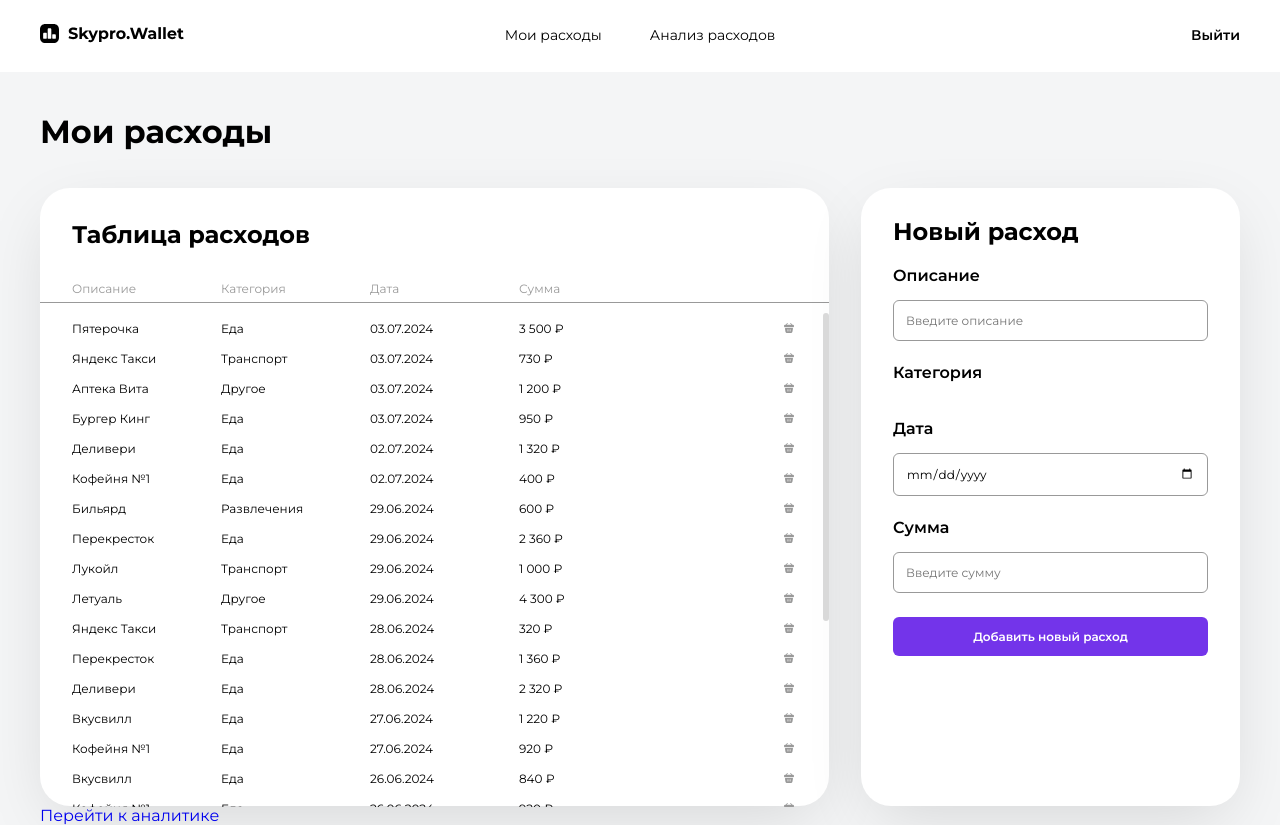
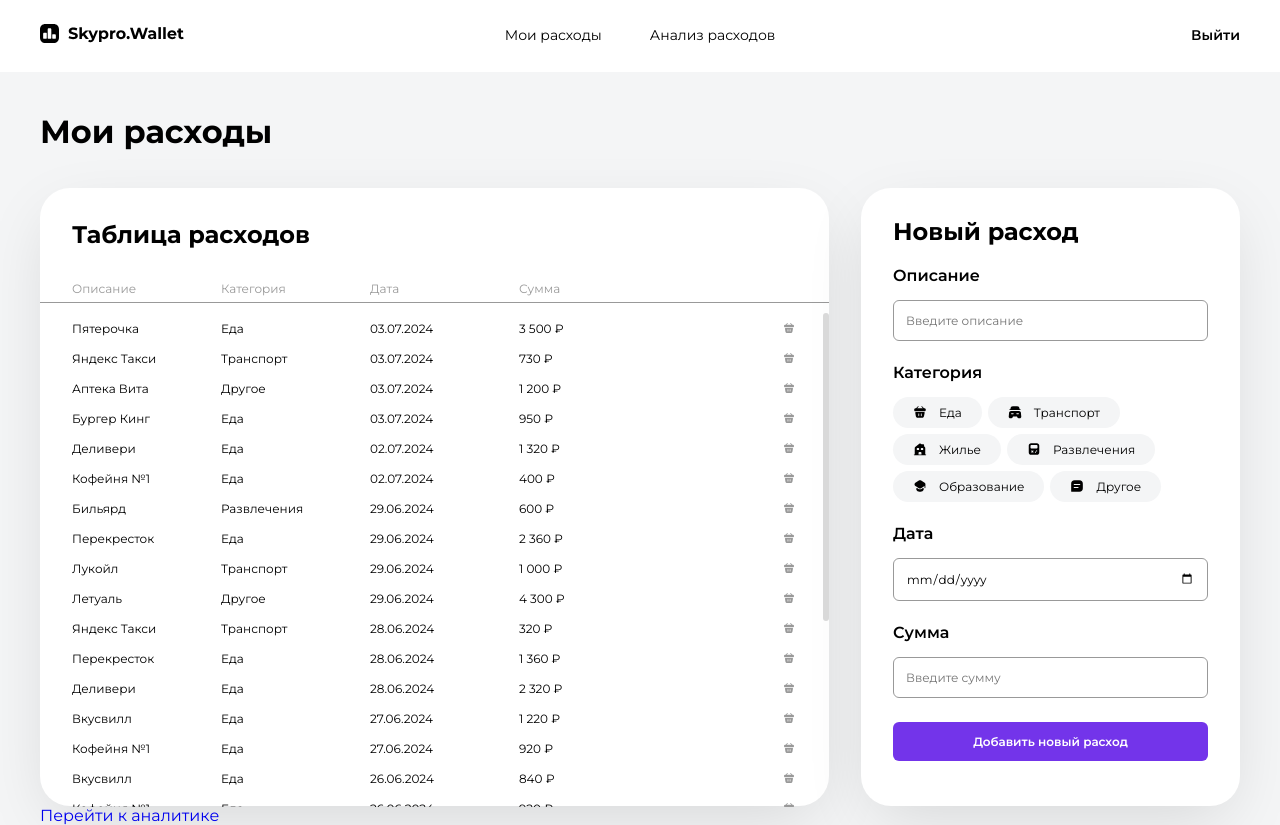
Before and after one commit to kors-ak/skypro-wallet, a React (Vite) app: page / in a window 1280 px wide. Built offline with nearby package versions, Linux system fonts and the light colour scheme.

Commit message:
refactor: обновление формы

```diff
--- a/src/components/Form/Form.jsx
+++ b/src/components/Form/Form.jsx
@@ -1,6 +1,8 @@
 import Button from '../Button/Button'
+import Category from '../Category/Category'
 import { SInput } from '../Input/Input.styled'
-import { SGroup, SContent, SForm, STitle } from './Form.styled'
+import { SGroup, SContent, SForm, STitle, SCategories } from './Form.styled'
+import { categories } from '../../data'
 
 export const Form = () => {
   return (
@@ -17,6 +19,11 @@ export const Form = () => {
         </SGroup>
         <SGroup>
           <h3>Категория</h3>
+          <SCategories>
+            {Object.values(categories).map((cat) => (
+              <Category category={cat} key={cat.api} />
+            ))}
+          </SCategories>
         </SGroup>
         <SGroup>
           <h3>Дата</h3>
--- a/src/components/Form/Form.styled.js
+++ b/src/components/Form/Form.styled.js
@@ -1,20 +1,20 @@
-import styled from "styled-components";
+import styled from 'styled-components'
 
 export const SForm = styled.section`
   background-color: #ffffff;
   min-height: 618px;
   border-radius: 30px;
   box-shadow: 0px 20px 67px -12px rgba(0, 0, 0, 0.13);
-`;
+`
 export const SContent = styled.div`
   padding: 32px;
-`;
+`
 export const STitle = styled.h2`
   font-weight: 700;
   font-size: 24px;
   line-height: 100%;
   padding-bottom: 24px;
-`;
+`
 
 export const SGroup = styled.div`
   padding-bottom: 24px;
@@ -25,8 +25,12 @@ export const SGroup = styled.div`
     line-height: 100%;
     padding-bottom: 16px;
   }
-`;
+`
+export const SCategories = styled.div`
+  display: flex;
+  flex-wrap: wrap;
+  gap: 6px;
+`
+export const SDate = styled.div``
 
-export const SDate = styled.div``;
-
-export const SSum = styled.div``;
+export const SSum = styled.div``
```
Lines whose indentation alone changed are shown as unchanged.
